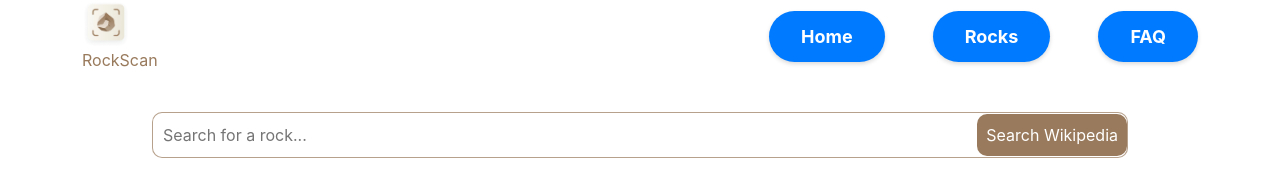
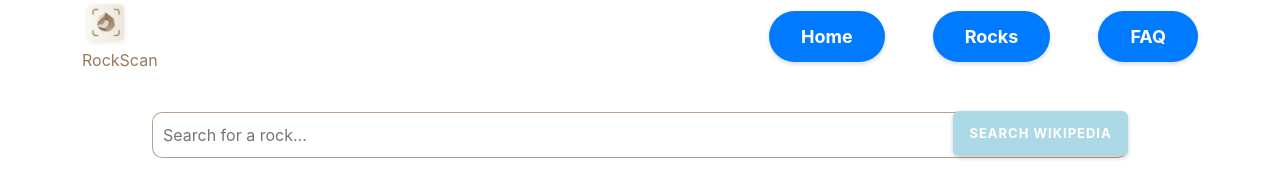
Before and after one commit to dovranmuhammet/rockscan, a React (Create React App) app: page /rocks in a window 1280 px wide. Shown: the top 196 px of the page. Built offline with nearby package versions, Linux system fonts and the light colour scheme.

Commit message:
Changed wikipedia style

```diff
--- a/src/App.css
+++ b/src/App.css
@@ -40,7 +40,7 @@ body {
   position: absolute;
   top: 7em;
 
-  right: 9.5em;
+  right: 12.1em;
   margin-top: 32px;
 
   border: none;
@@ -48,10 +48,6 @@ body {
   border-radius: 10px;
   background-color: rgb(153, 122, 92);
   color: #fff;
-}
-
-.search-wikipedia-btn:hover {
-  background-color: rgba(153, 122, 92, 0.7);
 }
 
 .rock-wikipedia-info {
--- a/src/components/Footer/footer.module.css
+++ b/src/components/Footer/footer.module.css
@@ -1,31 +1,31 @@
-.footerWrapper{
+.footerWrapper {
   background: #3d3e40;
 }
-.footerWrapper .footerTitle{
+.footerWrapper .footerTitle {
   color: #ccc;
   font-size: 1.38rem;
   margin-top: 4.44rem;
   margin-bottom: 1.38rem;
-    font-family: -apple-system,BlinkMacSystemFont,"Microsoft YaHei";
+  font-family: -apple-system, BlinkMacSystemFont, 'Microsoft YaHei';
 }
-.footerWrapper .infoList li{
+.footerWrapper .infoList li {
   cursor: pointer;
   color: #fff;
   font-size: 1rem;
   margin: 1.25rem 0;
   line-height: 1.3rem;
   cursor: pointer;
-    font-family: -apple-system,BlinkMacSystemFont,"Microsoft YaHei";
+  font-family: -apple-system, BlinkMacSystemFont, 'Microsoft YaHei';
 }
-.footerWrapper .footerBottom{
+.footerWrapper .footerBottom {
   border: 1px solid #494a4d;
   margin-top: 6.94rem;
   width: 100%;
   text-align: center;
 }
-.footerWrapper .copyright{
+.footerWrapper .copyright {
   color: #999;
-    font-size: .75rem;
+  font-size: 0.75rem;
   margin: 1.38rem;
-    font-family: -apple-system,BlinkMacSystemFont,"Microsoft YaHei";
+  font-family: -apple-system, BlinkMacSystemFont, 'Microsoft YaHei';
 }
--- a/src/components/RockList/RockList.js
+++ b/src/components/RockList/RockList.js
@@ -157,6 +157,26 @@ const RockList = () => {
   //     getAllRocks();
   //   }, []);
 
+  const buttonStyle = {
+    height: '45px',
+    display: 'inline-block',
+    fontSize: '13px',
+    color: '#fff',
+    backgroundColor: 'lightBlue',
+    textDecoration: 'none',
+    borderRadius: '6px',
+    padding: '8px 16px',
+    border: 'none',
+    boxShadow: '0px 2px 4px rgba(0, 0, 0, 0.2)',
+    transition: 'background-color 0.3s, transform 0.3s, box-shadow 0.3s',
+    cursor: 'pointer',
+    textTransform: 'uppercase',
+    letterSpacing: '1px',
+    fontWeight: 'bold',
+    marginTop: '45px',
+    marginRight: '-5px',
+  }
+
   return (
     <div className='rock-list'>
       <div className='searchbar-container'>
@@ -171,6 +191,7 @@ const RockList = () => {
         <button
           className='search-wikipedia-btn'
           onClick={() => getRockWikipediaData(searchTerm)}
+          style={buttonStyle}
         >
           Search Wikipedia
         </button>
```
Lines whose indentation alone changed are shown as unchanged.
